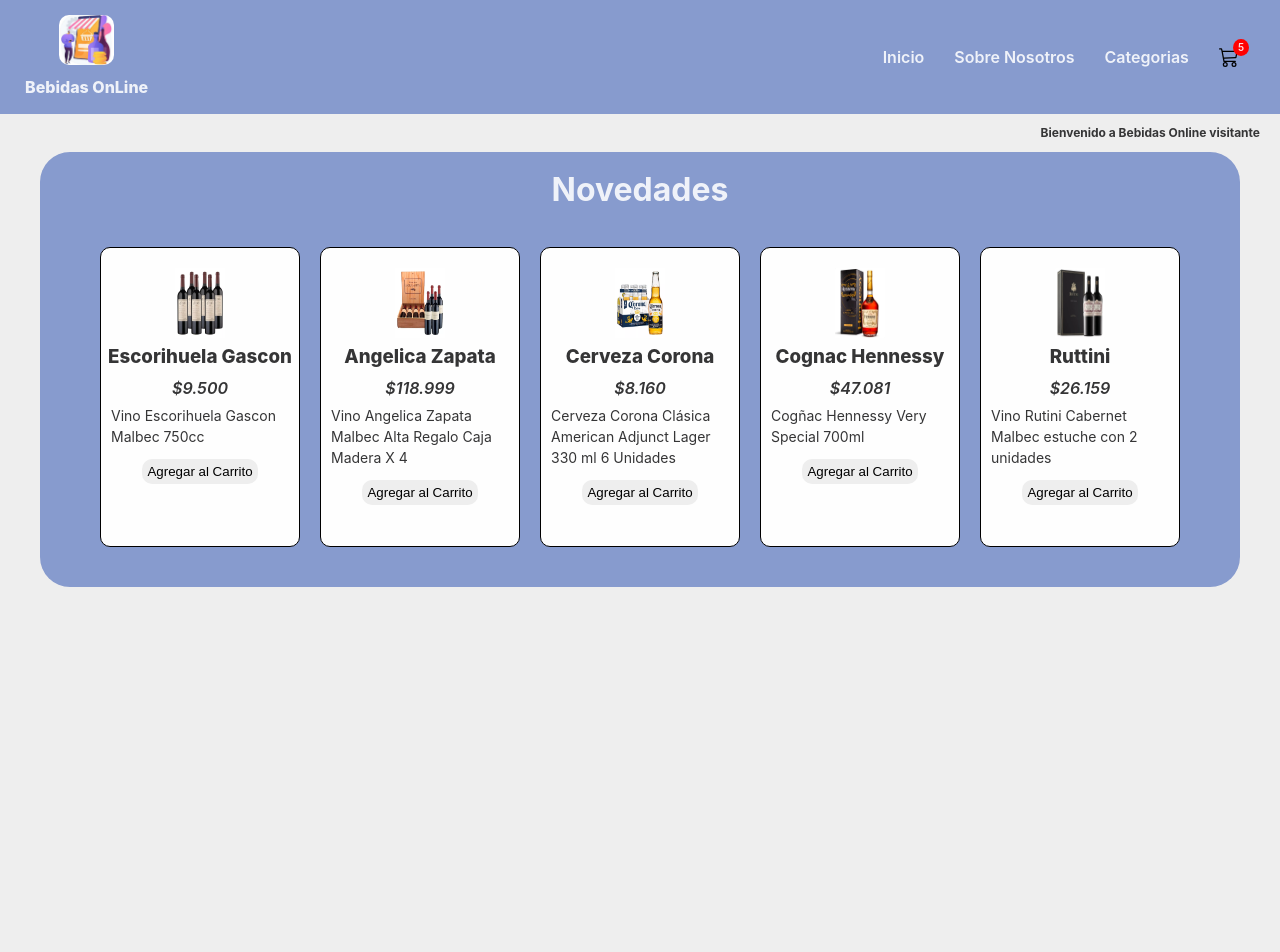
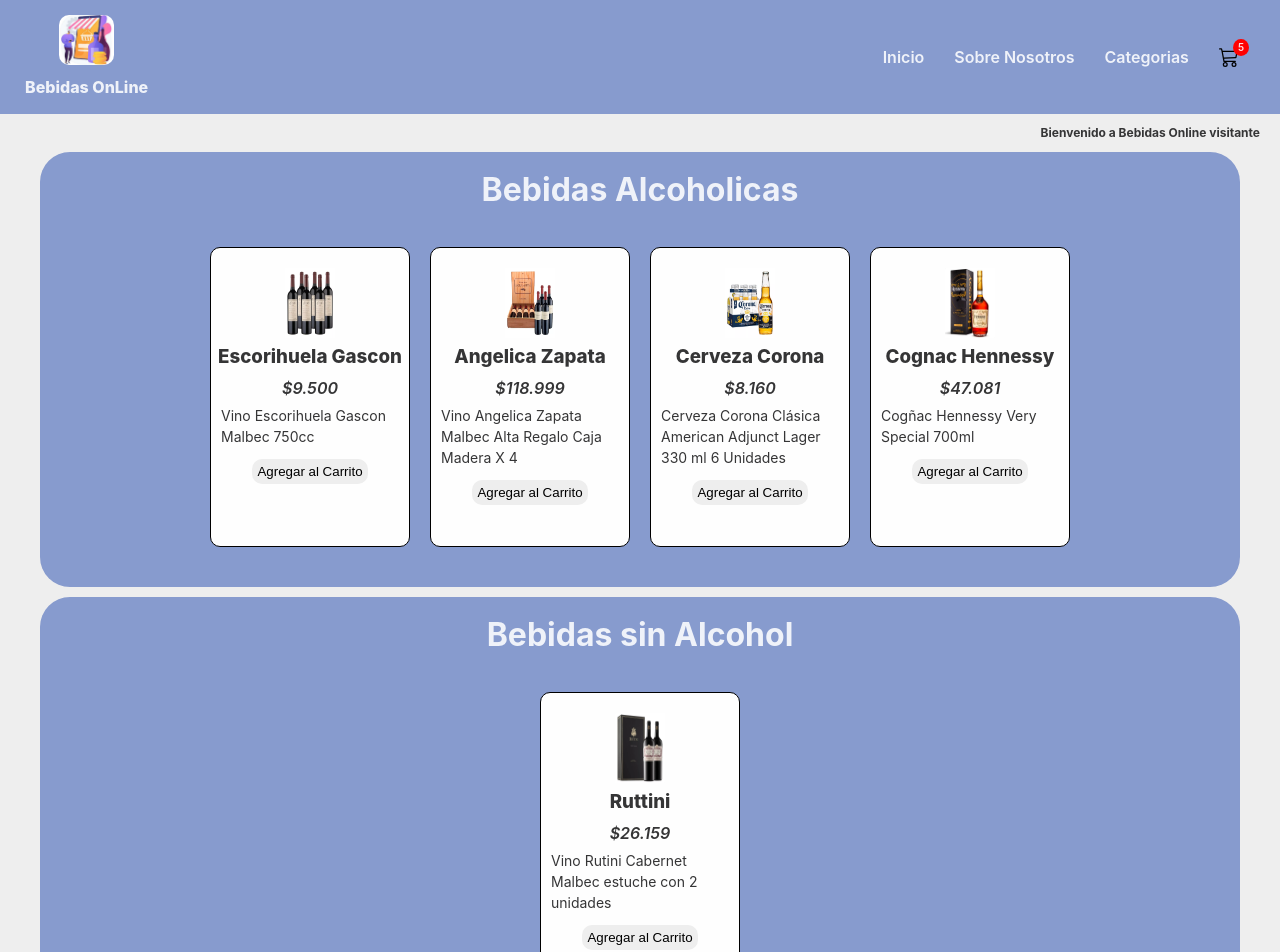
Before and after one commit to sebaalvarez/coderHouse-ReactJS-Proyecto_Final, a React (Vite) app: page / in a window 1280 px wide. Shown: the top 952 px of the page. Before the commit the page ends 800 px from the top, so only its background shows below. Built offline with nearby package versions, Linux system fonts and the light colour scheme.

Commit message:
Se agrego la categoria al array de productos, se filtra la listCard por categoria, se cargan las secciones por categoria desde el ItemListContainer

```diff
--- a/src/components/ItemListContainer.jsx
+++ b/src/components/ItemListContainer.jsx
@@ -1,11 +1,18 @@
 import "./itemListContainer.css";
-import SectionNovedades from "./SectionNovedades";
+import SectionPorCategoria from "./SectionPorCategoria";
 
 const ItemListContainer = ({ greeting }) => {
   return (
     <div className="itemListContainer">
       <h1 className="itemListContainer-h1">{greeting}</h1>
-      <SectionNovedades />
+      <SectionPorCategoria
+        titulo="Bebidas Alcoholicas"
+        categoria="bebida alcoholica"
+      />
+      <SectionPorCategoria
+        titulo="Bebidas sin Alcohol"
+        categoria="bebida sin alcohol"
+      />
     </div>
   );
 };
--- a/src/components/ListCards.jsx
+++ b/src/components/ListCards.jsx
@@ -3,10 +3,11 @@
 import Card from "./Card";
 import "./listCards.css";
 
-const ListCards = () => {
+const ListCards = ({ categoria }) => {
   return (
     <div className="listCards">
-      {ProductData.map((e, i) => (
+      {ProductData.filter((e) => e.categoria == categoria)
+      .map((e, i) => (
         <Card
           key={i}
           img={e.img}
--- a/src/components/SectionNovedades.jsx
+++ /dev/null
@@ -1,13 +0,0 @@
-import TituloSection from "./TituloSection";
-import ListCards from "./ListCards";
-import "./sectionNovedades.css";
-
-const SectionNovedades = () => {
-  return (
-    <div className="container-Novedades">
-      <TituloSection nombre="Novedades" />
-      <ListCards />
-    </div>
-  );
-};
-export default SectionNovedades;
--- /dev/null
+++ b/src/components/SectionPorCategoria.jsx
@@ -0,0 +1,13 @@
+import TituloSection from "./TituloSection";
+import ListCards from "./ListCards";
+import "./SectionPorCategoria.css";
+
+const SectionPorCategoria = ({ titulo, categoria }) => {
+  return (
+    <div className="container-Novedades">
+      <TituloSection nombre={titulo} />
+      <ListCards categoria={categoria} />
+    </div>
+  );
+};
+export default SectionPorCategoria;
--- a/src/data/productos.js
+++ b/src/data/productos.js
@@ -10,29 +10,34 @@
     titulo: "Escorihuela Gascon",
     precio: "$9.500",
     desc: "Vino Escorihuela Gascon Malbec 750cc",
+    categoria: "bebida alcoholica",
   },
   {
     img: vino2,
     titulo: "Angelica Zapata",
     precio: "$118.999",
     desc: "Vino Angelica Zapata Malbec Alta Regalo Caja Madera X 4",
+    categoria: "bebida alcoholica",
   },
   {
     img: corona,
     titulo: "Cerveza Corona",
     precio: "$8.160",
     desc: "Cerveza Corona Clásica American Adjunct Lager 330 ml 6 Unidades",
+    categoria: "bebida alcoholica",
   },
   {
     img: conac,
     titulo: "Cognac Hennessy",
     precio: "$47.081",
     desc: "Cogñac Hennessy Very Special 700ml",
+    categoria: "bebida alcoholica",
   },
   {
     img: vino3,
     titulo: "Ruttini",
     precio: "$26.159",
     desc: "Vino Rutini Cabernet Malbec estuche con 2 unidades",
+    categoria: "bebida sin alcohol",
   },
 ];
```
Also changed, not shown: src/components/SectionPorCategoria.css (renamed from src/components/sectionNovedades.css).
